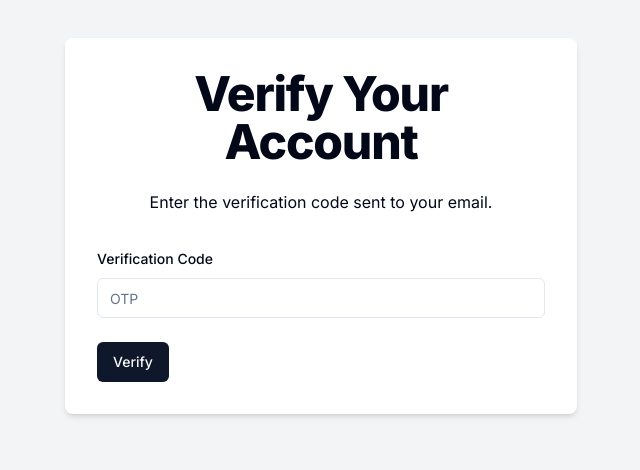
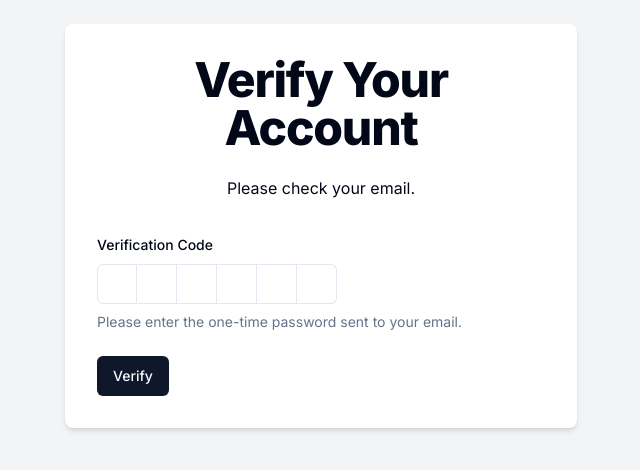
Before and after one commit to SamdeepSharma/Ghost-Note, a Next.js app: page /verify/1 in a window 1280 px wide. Shown: the part 174-644 px from the top of the page, without its empty margins (319-959 px from the left). Built offline with nearby package versions, Linux system fonts and the light colour scheme.

Commit message:
changed opt input to shadcn otp-input

```diff
--- a/package.json
+++ b/package.json
@@ -19,6 +19,7 @@
     "bcryptjs": "^2.4.3",
     "class-variance-authority": "^0.7.0",
     "clsx": "^2.1.1",
+    "input-otp": "^1.2.4",
     "lucide-react": "^0.407.0",
     "mongoose": "^8.4.5",
     "next": "^14.2.5",
--- a/src/app/(auth)/sign-in/page.tsx
+++ b/src/app/(auth)/sign-in/page.tsx
@@ -3,7 +3,7 @@
 const page = () => {
   return (
     <div>
-      Sign in page
+
     </div>
   )
 }
--- a/src/app/(auth)/verify/[username]/page.tsx
+++ b/src/app/(auth)/verify/[username]/page.tsx
@@ -1,5 +1,5 @@
 'use client'
-import { Form, FormControl, FormField, FormItem, FormLabel, FormMessage } from '@/components/ui/form'
+import { Form, FormControl, FormDescription, FormField, FormItem, FormLabel, FormMessage } from '@/components/ui/form'
 import { useToast } from '@/components/ui/use-toast'
 import { verifySchema } from '@/schemas/verifySchema'
 import { ApiResponse } from '@/types/ApiResponse'
@@ -12,6 +12,7 @@
 import * as z from 'zod'
 import { Button } from '@/components/ui/button'
 import { Loader2 } from 'lucide-react'
+import { InputOTP, InputOTPGroup, InputOTPSlot } from "@/components/ui/input-otp"
 
 const VerifyAccount = () => {
      const router = useRouter()
@@ -53,7 +54,7 @@
                <div className="w-full max-w-lg p-8 space-y-8 bg-white rounded-lg shadow-md">
                     <div className="text-center">
                          <h1 className="text-4xl font-extrabold tracking-tight lg:text-5xl mb-6">Verify Your Account</h1>
-                         <p className="mb-4">Enter the verification code sent to your email.</p>
+                         <p className="mb-4">Please check your email.</p>
                     </div>
                     <Form {...form}>
                          <form className='space-y-6' onSubmit={form.handleSubmit(onSubmit)}>
@@ -64,8 +65,20 @@
                                         <FormItem>
                                              <FormLabel>Verification Code</FormLabel>
                                              <FormControl>
-                                                  <Input placeholder="OTP" {...field} />
+                                                  <InputOTP maxLength={6} {...field}>
+                                                       <InputOTPGroup>
+                                                            <InputOTPSlot index={0} />
+                                                            <InputOTPSlot index={1} />
+                                                            <InputOTPSlot index={2} />
+                                                            <InputOTPSlot index={3} />
+                                                            <InputOTPSlot index={4} />
+                                                            <InputOTPSlot index={5} />
+                                                       </InputOTPGroup>
+                                                  </InputOTP>
                                              </FormControl>
+                                             <FormDescription>
+                                                  Please enter the one-time password sent to your email.
+                                             </FormDescription>
                                              <FormMessage />
                                         </FormItem>
                                    )}
--- /dev/null
+++ b/src/components/ui/input-otp.tsx
@@ -0,0 +1,71 @@
+"use client"
+
+import * as React from "react"
+import { OTPInput, OTPInputContext } from "input-otp"
+import { Dot } from "lucide-react"
+
+import { cn } from "@/lib/utils"
+
+const InputOTP = React.forwardRef<
+  React.ElementRef<typeof OTPInput>,
+  React.ComponentPropsWithoutRef<typeof OTPInput>
+>(({ className, containerClassName, ...props }, ref) => (
+  <OTPInput
+    ref={ref}
+    containerClassName={cn(
+      "flex items-center gap-2 has-[:disabled]:opacity-50",
+      containerClassName
+    )}
+    className={cn("disabled:cursor-not-allowed", className)}
+    {...props}
+  />
+))
+InputOTP.displayName = "InputOTP"
+
+const InputOTPGroup = React.forwardRef<
+  React.ElementRef<"div">,
+  React.ComponentPropsWithoutRef<"div">
+>(({ className, ...props }, ref) => (
+  <div ref={ref} className={cn("flex items-center", className)} {...props} />
+))
+InputOTPGroup.displayName = "InputOTPGroup"
+
+const InputOTPSlot = React.forwardRef<
+  React.ElementRef<"div">,
+  React.ComponentPropsWithoutRef<"div"> & { index: number }
+>(({ index, className, ...props }, ref) => {
+  const inputOTPContext = React.useContext(OTPInputContext)
+  const { char, hasFakeCaret, isActive } = inputOTPContext.slots[index]
+
+  return (
+    <div
+      ref={ref}
+      className={cn(
+        "relative flex h-10 w-10 items-center justify-center border-y border-r border-input text-sm transition-all first:rounded-l-md first:border-l last:rounded-r-md",
+        isActive && "z-10 ring-2 ring-ring ring-offset-background",
+        className
+      )}
+      {...props}
+    >
+      {char}
+      {hasFakeCaret && (
+        <div className="pointer-events-none absolute inset-0 flex items-center justify-center">
+          <div className="h-4 w-px animate-caret-blink bg-foreground duration-1000" />
+        </div>
+      )}
+    </div>
+  )
+})
+InputOTPSlot.displayName = "InputOTPSlot"
+
+const InputOTPSeparator = React.forwardRef<
+  React.ElementRef<"div">,
+  React.ComponentPropsWithoutRef<"div">
+>(({ ...props }, ref) => (
+  <div ref={ref} role="separator" {...props}>
+    <Dot />
+  </div>
+))
+InputOTPSeparator.displayName = "InputOTPSeparator"
+
+export { InputOTP, InputOTPGroup, InputOTPSlot, InputOTPSeparator }
```
Also changed, not shown: 1 other file (tests, documents, lock files or other folders).
